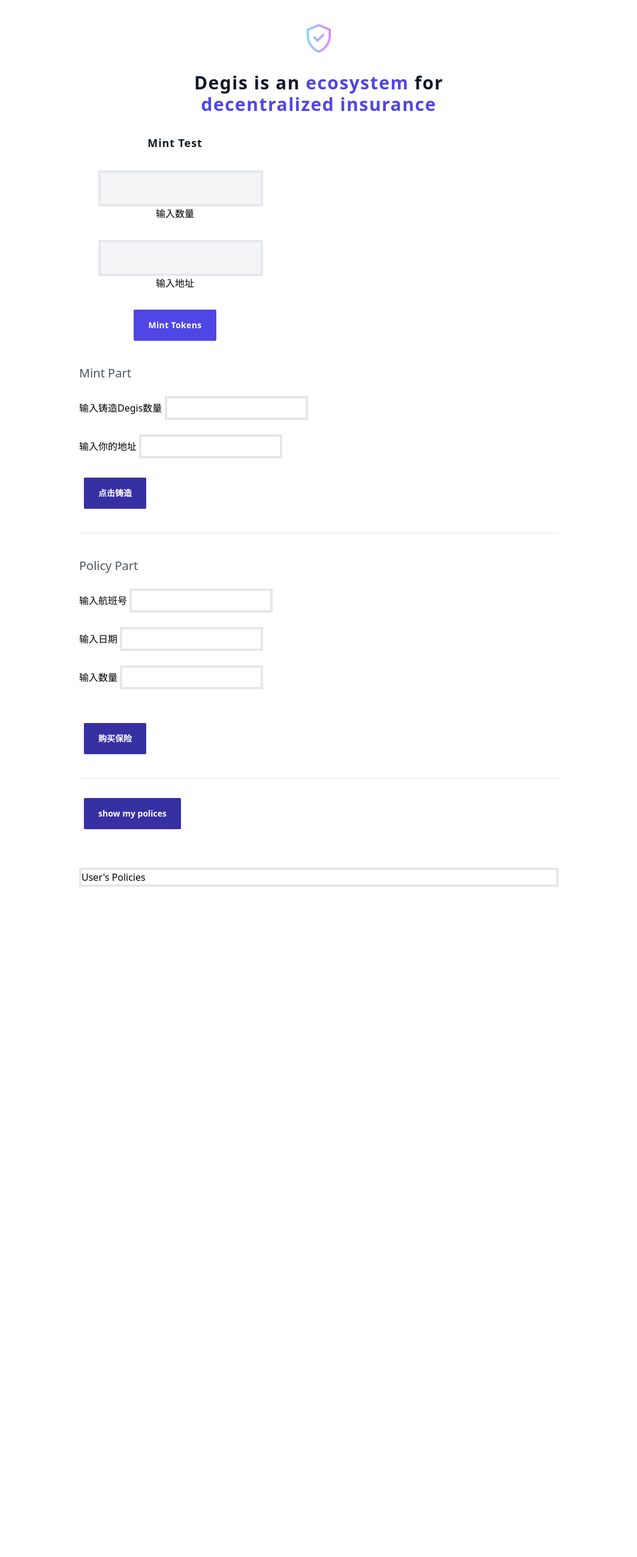
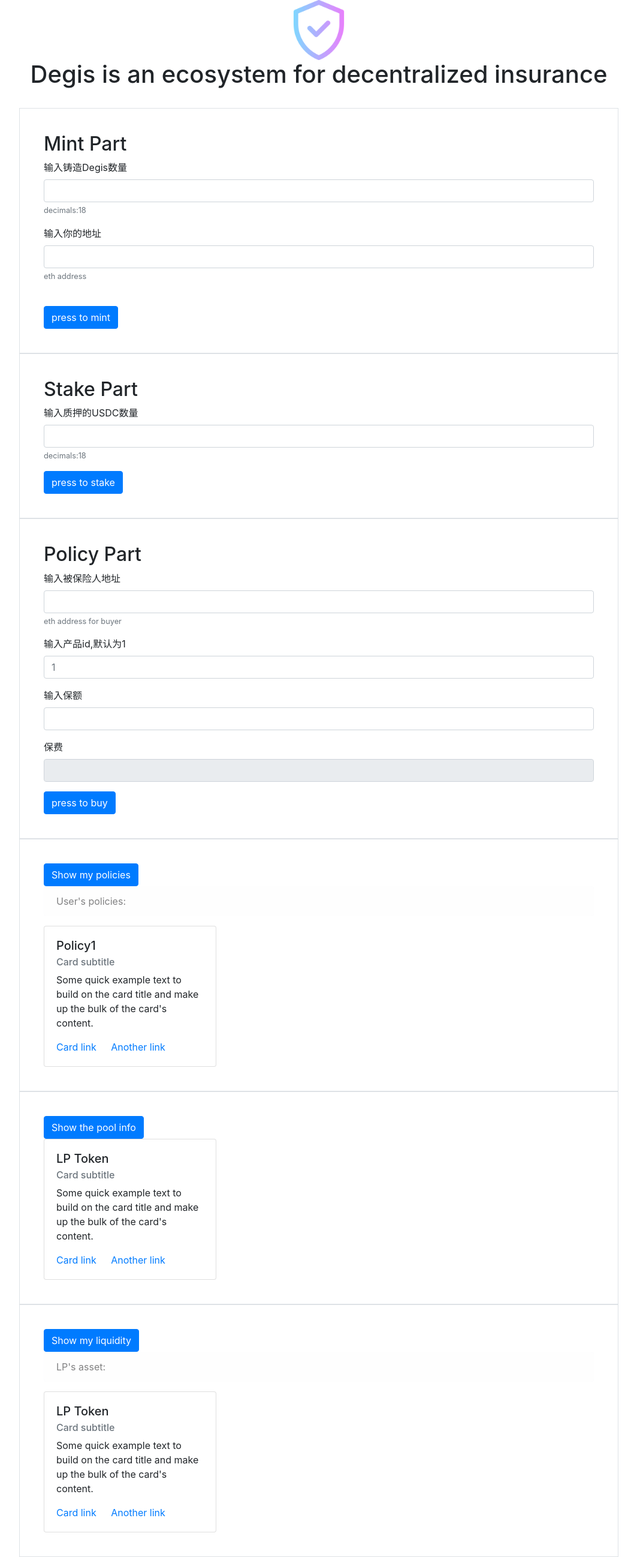
Before and after one commit to LIYANG-UST/Degis-Contracts-1, a website: page src/index.html in a window 1280 px wide. Shown: the whole page at 60% size, without its empty margins (108-1171 px from the left). Before the commit the page ends 1478 px from the top, so only its background shows below. Drawn offline with nearby package versions, Linux system fonts and the light colour scheme.

Commit message:
finish the stake function test

```diff
--- a/migrations/3_GetFlightData.js
+++ b/not-finished/3_GetFlightData.js
@@ -10,7 +10,7 @@
     GetFlightData.setProvider(deployer.provider)
     if (network.startsWith('rinkeby')) {
         await deployer.deploy(GetFlightData, RINKEBY_VRF_COORDINATOR, RINKEBY_LINKTOKEN, RINKEBY_KEYHASH)
-        let dnd = await GetFlightData.deployed()
+        // let dnd = await GetFlightData.deployed()
     } else if (network.startsWith('mainnet')) {
         console.log("If you're interested in early access to Chainlink VRF on mainnet, please email vrf@chain.link")
     } else {
--- a/src/index.css
+++ b/src/index.css
@@ -6,9 +6,13 @@
 #mintpart,
 #minttest,
 #policypart,
-#userpart {
-    width: 800px;
+#userpart,
+#lppart,
+#poolpart,
+#stakepart {
+    width: 1000px;
     margin: 0 auto;
+    padding: 40px;
 }
 
 #mint_number {
--- a/src/index.html
+++ b/src/index.html
@@ -6,123 +6,138 @@
     <meta http-equiv="X-UA-Compatible" content="IE=edge">
     <meta name="viewport" content="width=device-width, initial-scale=1.0">
     <title>A Naive Test Page for Degis Insurance</title>
+    <link rel="stylesheet" href="https://cdn.jsdelivr.net/npm/bootstrap@4.6.0/dist/css/bootstrap.min.css">
     <link rel="stylesheet" href="./index.css">
-    <link href="https://unpkg.com/tailwindcss@^2/dist/tailwind.min.css" rel="stylesheet">
+
     <link href="https://fonts.googleapis.com/css2?family=Nunito&display=swap" rel="stylesheet">
     <link href="https://fonts.googleapis.com/css2?family=Source+Code+Pro&display=swap" rel="stylesheet">
 </head>
 
 <body>
-    <div class="min-h-full flex flex-col items-center">
-        <img class="mx-auto mt-8 sm:mt-10 w-10 sm:w-12 h-10 sm:h-12" src="img/verified.png" />
-        <h1
-            class="max-w-lg mt-8 mx-6 text-gray-900 text-2xl sm:text-3xl text-center font-semibold leading-snug tracking-wider">
-            Degis is an <span class="text-indigo-600">ecosystem</span> for <span class="text-indigo-600">decentralized
-                insurance</span>
-        </h1>
-    </div>
 
-    <div class="grid grid-cols-1 md:grid-cols-1 lg:grid-cols-1 sm:mx-8 mt-12 md:mt-16 gap-8" id="minttest">
-        <div class="flex flex-col max-w-xs p-6 sm:p-8 pb-8 sm:pb-10 bg-white rounded-md text-center">
-            <h3 class="text-gray-900 text-md sm:text-lg font-semibold tracking-wider">
-                Mint Test
-            </h3>
-            <input class="mx-auto block mt-6 sm:mt-8 px-5 sm:px-6 py-3 sm:py-4 rounded-sm bg-gray-100
-                 mono border-4 text-sm sm:text-md text-blue-500 font-semibold tracking-wide" id="mintnum">
-            输入数量
-            </input>
-            <input class="mx-auto block mt-6 sm:mt-8 px-5 sm:px-6 py-3 sm:py-4 rounded-sm bg-gray-100
-                 mono border-4 text-sm sm:text-md text-blue-500 font-semibold tracking-wide" id="mintnum">
-            输入地址
-            </input>
-            <a href="https://alpha.charm.fi">
-                <button
-                    class="mx-auto block mt-6 sm:mt-8 px-5 sm:px-6 py-3 sm:py-4 rounded-sm bg-indigo-600 hover:bg-indigo-500 mono text-sm sm:text-md text-white font-semibold tracking-wide">
-                    Mint Tokens
-                </button>
-            </a>
-        </div>
-    </div>
+    <img class="rounded mx-auto d-block" src="img/verified.png" alt="" style="width:100px" />
 
-
+    <h1 style="text-align: center">
+        Degis is an ecosystem for decentralized insurance
+    </h1>
+    <br>
 
 
     <div id="content">
-
-        <div id="mintpart">
-            <h2 class="mx-auto text-gray-600 text-xl">Mint Part</h2>
-            <br>
-            <div>
-                <div class="row">
-                    <div class="col-md-12 col-sm-12">
-                        <label for="mint_number">输入铸造Degis数量</label>
-                        <input class="w-100 h-10 border-4" type="text" id="mint_number">
-                        <br />
-                    </div>
+        <div class="border" id="mintpart">
+            <form>
+                <h2 class="mx-auto">Mint Part</h2>
+                <div class="form-group">
+                    <label for="mint_number">输入铸造Degis数量</label>
+                    <input class="form-control" type="text" id="mint_number">
+                    <small id="mint_number_help" class="form-text text-muted">decimals:18</small>
                 </div>
-                <br>
-                <div class="row">
-                    <div class="col-md-12 col-sm-12">
-                        <label for="minter">输入你的地址</label>
-                        <input class="w-100 h-10 border-4" type="text" id="minter">
-                        <br />
-                    </div>
-                </div>
-
-                <button
-                    class="ml-2 mb-10 block sm:mt-8 px-5 sm:px-6 py-3 sm:py-4 rounded-sm bg-indigo-800 hover:bg-indigo-500 mono text-sm sm:text-md text-white font-semibold"
-                    id="mint">点击铸造</button>
-            </div>
-            <hr />
-        </div>
-        <div class="container" id="policypart">
-            <h2 class="mt-10 mx-auto text-gray-600 text-xl">Policy Part</h2>
-            <br>
-            <div class="row">
-                <div class="col-md-12 col-sm-12">
-                    <label for="flight_number">输入航班号</label>
-                    <input class="w-100 h-10 border-4" type="text" id="flight_number">
+                <div class="form-group">
+                    <label for="minter">输入你的地址</label>
+                    <input class="form-control" type="text" id="minter">
+                    <small id="minter_help" class="form-text text-muted">eth address</small>
                     <br />
                 </div>
+                <button type="button" class="btn btn-primary btn-mint">press to mint</button>
+            </form>
+        </div>
+
+        <div class="border" id="stakepart">
+            <form>
+                <h2 class="mx-auto">Stake Part</h2>
+                <div class="form-group">
+                    <label for="stake_number">输入质押的USDC数量</label>
+                    <input class="form-control" type="text" id="stake_number">
+                    <small id="stake_number_help" class="form-text text-muted">decimals:18</small>
+                </div>
+                <button type="button" class="btn btn-primary btn-stake">press to stake</button>
+            </form>
+        </div>
+
+        <div class="border" id="policypart">
+            <form>
+                <h2 class="mx-auto">Policy Part</h2>
+                <div class="form-group">
+                    <label for="userAddress">输入被保险人地址</label>
+                    <input class="form-control" type="text" id="userAddress">
+                    <small class="form-text text-muted">eth address for buyer</small>
+                </div>
+                <div class="form-group">
+                    <label for="productId">输入产品id,默认为1</label>
+                    <input class="form-control" type="text" id="productId" placeholder="1">
+                </div>
+                <div class="form-group">
+                    <label for="payoff">输入保额</label>
+                    <input class="form-control" type="text" id="payoff">
+                </div>
+                <div class="form-group">
+                    <label for="premium">保费</label>
+                    <input class="form-control" type="text" id="premium" placeholder="" readonly>
+                </div>
+                <button type="button" class="btn btn-primary">press to buy</button>
+            </form>
+        </div>
+
+
+        <div class="border" id="userpart">
+            <button type="button" class="btn btn-primary">Show my policies</button>
+            <div class="alert alert-light" role="alert">
+                User's policies:
             </div>
-            <br>
-            <div class="row">
-                <div class="col-md-12 col-sm-12">
-                    <label for="flight_day">输入日期</label>
-                    <input class="w-100 h-10 border-4" type="text" id="flight_day">
-                    <br />
+            <div class="card" style="width: 18rem;">
+                <div class="card-body">
+                    <h5 class="card-title">Policy1</h5>
+                    <h6 class="card-subtitle mb-2 text-muted">Card subtitle</h6>
+                    <p class="card-text">Some quick example text to build on the card title and make up the bulk of the
+                        card's content.</p>
+                    <a href="#" class="card-link">Card link</a>
+                    <a href="#" class="card-link">Another link</a>
                 </div>
             </div>
-            <br>
-            <div class="row">
-                <div class="col-md-12 col-sm-12">
-                    <label for="policy_number">输入数量</label>
-                    <input class="w-100 h-10 border-4" type="text" id="policy_number">
-                    <br />
+        </div>
+
+        <div class="border" id="poolpart">
+            <button type="button" class="btn btn-primary btn-getpoolinfo">Show the pool info</button>
+            <div class="card" style="width: 18rem;">
+                <div class="card-body">
+                    <h5 class="card-title">LP Token
+                    </h5>
+                    <h6 class="card-subtitle mb-2 text-muted">Card subtitle</h6>
+                    <p class="card-text">Some quick example text to build on the card title and make up the bulk of the
+                        card's content.</p>
+                    <a href="#" class="card-link">Card link</a>
+                    <a href="#" class="card-link">Another link</a>
                 </div>
             </div>
-            <br>
-            <button
-                class="ml-2 mb-10 block sm:mt-8 px-5 sm:px-6 py-3 sm:py-4 rounded-sm bg-indigo-800 hover:bg-indigo-500 mono text-sm sm:text-md text-white font-semibold"
-                id="buypolicy">购买保险</button>
-            <hr />
         </div>
-        <div class="container" id="userpart">
-            <div class="col-md-12 col-sm-12">
-                <button
-                    class="ml-2 mb-10 block sm:mt-8 px-5 sm:px-6 py-3 sm:py-4 rounded-sm bg-indigo-800 hover:bg-indigo-500 mono text-sm sm:text-md text-white font-semibold">show
-                    my polices</button>
-                <br />
-                <div class="border-4 w-full">User's Policies</div>
+
+        <div class="border" id="lppart">
+            <button type="button" class="btn btn-primary">Show my liquidity</button>
+            <div class="alert alert-light" role="alert">
+                LP's asset:
+            </div>
+            <div class="card" style="width: 18rem;">
+                <div class="card-body">
+                    <h5 class="card-title">LP Token
+                    </h5>
+                    <h6 class="card-subtitle mb-2 text-muted">Card subtitle</h6>
+                    <p class="card-text">Some quick example text to build on the card title and make up the bulk of the
+                        card's content.</p>
+                    <a href="#" class="card-link">Card link</a>
+                    <a href="#" class="card-link">Another link</a>
+                </div>
             </div>
         </div>
-        <script src="js/App.js"></script>
-        <script src="js/web3.min.js"></script>
-        <script src="js/truffle-contract.js"></script>
-        <script src="https://cdn.jsdelivr.net/npm/bootstrap@5.0.2/dist/js/bootstrap.bundle.min.js"
-            integrity="sha384-MrcW6ZMFYlzcLA8Nl+NtUVF0sA7MsXsP1UyJoMp4YLEuNSfAP+JcXn/tWtIaxVXM"
-            crossorigin="anonymous"></script>
+
     </div>
+    <script src="https://ajax.googleapis.com/ajax/libs/jquery/3.5.1/jquery.min.js"></script>
+    <!-- <script src="https://cdn.jsdelivr.net/npm/jquery@3.5.1/dist/jquery.slim.min.js"></script> -->
+    <script src="https://cdn.jsdelivr.net/npm/bootstrap@4.6.0/dist/js/bootstrap.bundle.min.js"></script>
+
+    <script src="js/web3.min.js"></script>
+    <script src="js/truffle-contract.js"></script>
+    <script src="js/App.js"></script>
+
 </body>
 
 </html>
```
Also changed, not shown: migrations/2_InsurancePool.js (+9 -8 lines), src/js/App.js (+80 -16 lines), migrations/4_Policy.js (deleted), not-finished/4_Policy.js (added), 1 other file.
